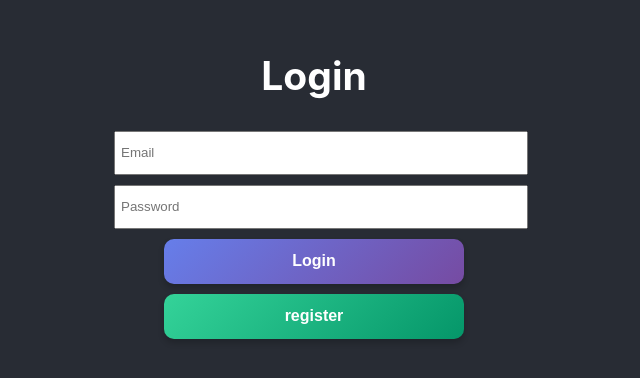
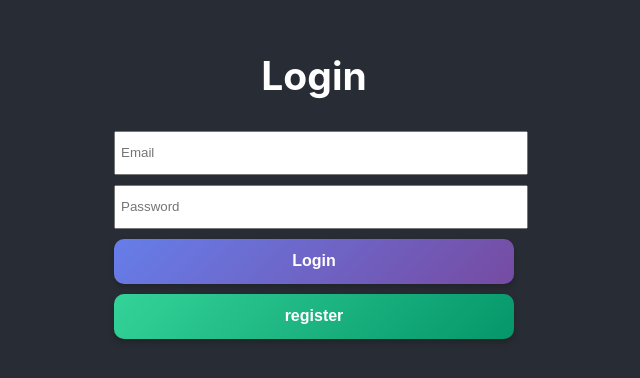
Before and after one commit to NoppasornJirasirichote/Blog-Management-System, a React (Create React App) app in the folder frontend/: page / in a window 1280 px wide. Shown: the part 216-594 px from the top of the page, without its empty margins (326-966 px from the left). Built offline with nearby package versions, Linux system fonts and the light colour scheme.

Commit message:
22 commit

```diff
--- a/frontend/src/styles.module.css
+++ b/frontend/src/styles.module.css
@@ -165,7 +165,7 @@
 }
 
 .butsubmit {
-    width: 300px;
+    width: 100%;
     height: 45px;
     font-size: 16px;
     font-weight: bold;
@@ -196,7 +196,7 @@
 
 
 .butregister {
-    width: 300px;
+    width: 100%;
     height: 45px;
     font-size: 16px;
     font-weight: bold;
```
